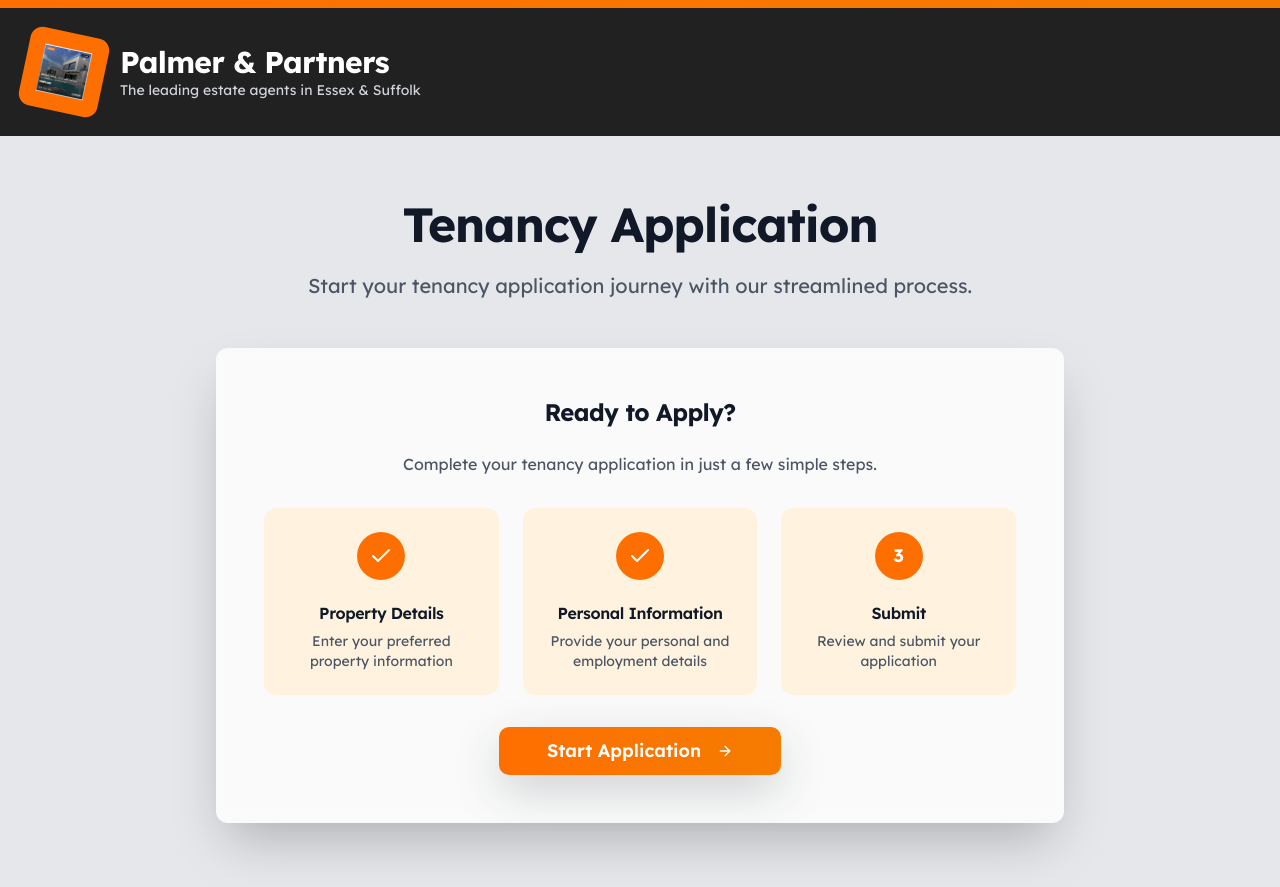
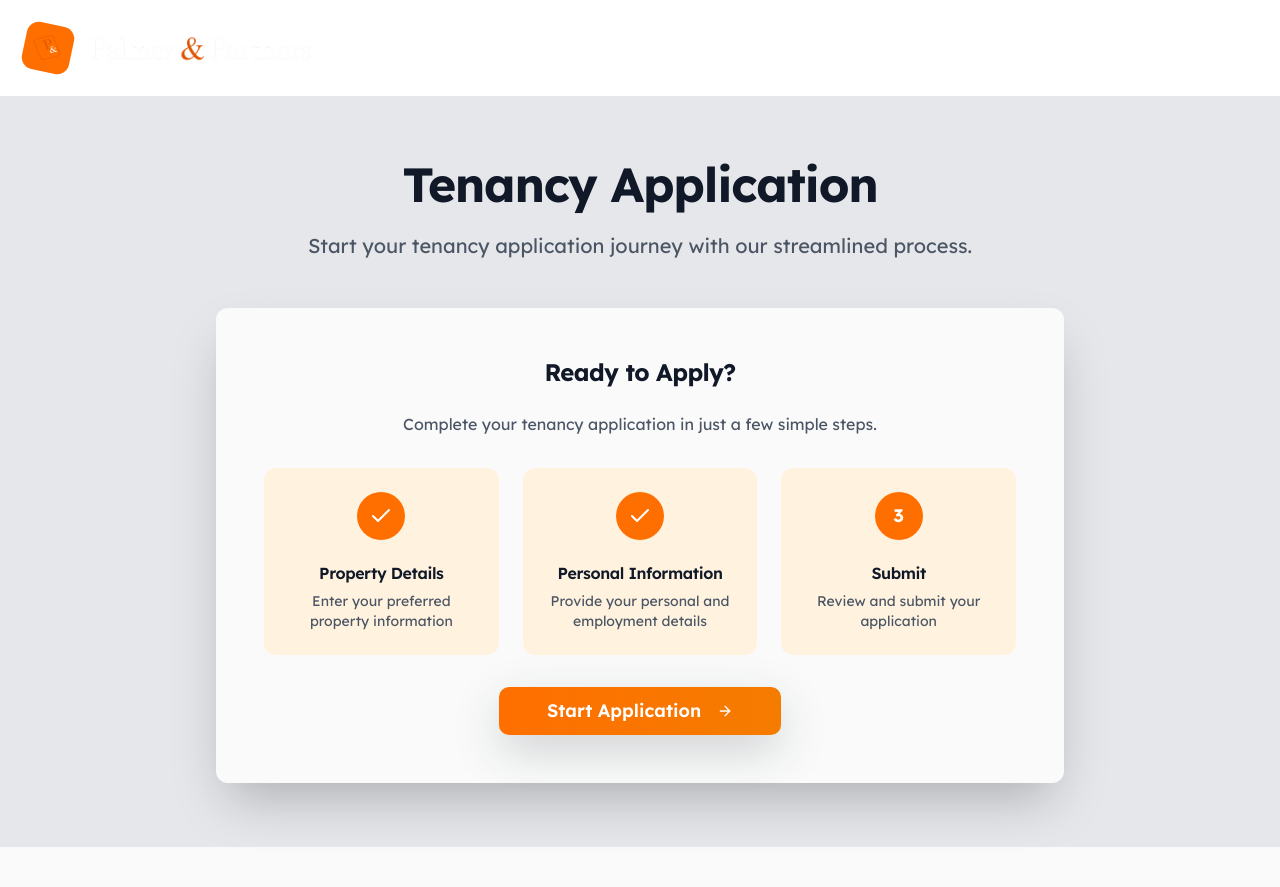
Before and after one commit to calvinwarwick/palmer-partners-forms, a React (Vite) app: page /tenancy-application in a window 1280 px wide. After the commit the page ends 847 px from the top, so only its background shows below. Built offline with nearby package versions, Linux system fonts and the light colour scheme.

Commit message:
Refactor: Update header and logo
Updated the header and logo to match the provided design image and use the specified logo images. Edited `src/pages/Application.tsx`.

```diff
--- a/src/pages/Application.tsx
+++ b/src/pages/Application.tsx
@@ -64,20 +64,22 @@ const Application = () => {
   return (
     <div className="min-h-screen bg-gray-200">
       {/* Palmer & Partners style header - full width, far left corner */}
-      <div className="bg-dark-grey w-full">
-        <div className="h-2 bg-gradient-to-r from-orange-500 to-orange-600 w-full"></div>
-        <div className="w-full px-4 py-6">
+      <div className="bg-white w-full">
+        <div className="w-full px-6 py-4">
           <div className="flex items-center space-x-4">
-            <div className="bg-orange-500 p-3 rounded-lg transform rotate-12">
+            <div className="bg-orange-500 p-2 rounded-lg transform rotate-12">
               <img
-                src="/lovable-uploads/2ffe88f6-5299-4edd-b1b2-e44585fafe59.png"
-                alt="Palmer & Partners Logo"
-                className="h-12 w-12"
+                src="/lovable-uploads/02a095fa-4b9c-40b1-bea3-882f131a8f55.png"
+                alt="Palmer & Partners P Logo"
+                className="h-8 w-8"
               />
             </div>
-            <div>
-              <h1 className="text-white text-3xl font-bold font-lexend">Palmer & Partners</h1>
-              <p className="text-gray-300 text-sm font-lexend">The leading estate agents in Essex & Suffolk</p>
+            <div className="flex items-center">
+              <img
+                src="/lovable-uploads/8958574e-86f0-4482-9a99-322142a0f734.png"
+                alt="Palmer & Partners Text Logo"
+                className="h-8"
+              />
             </div>
           </div>
         </div>
```
Also changed, not shown: public/lovable-uploads/02a095fa-4b9c-40b1-bea3-882f131a8f55.png (added), public/lovable-uploads/8958574e-86f0-4482-9a99-322142a0f734.png (added).
